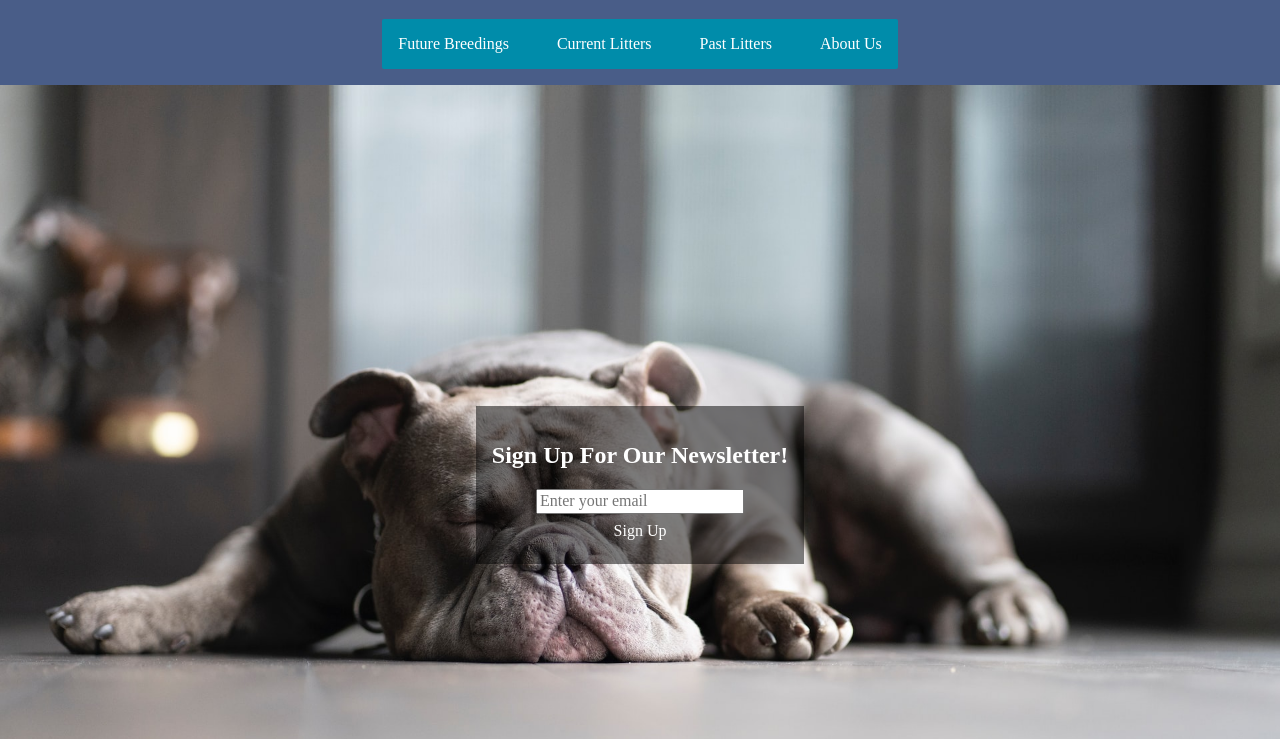
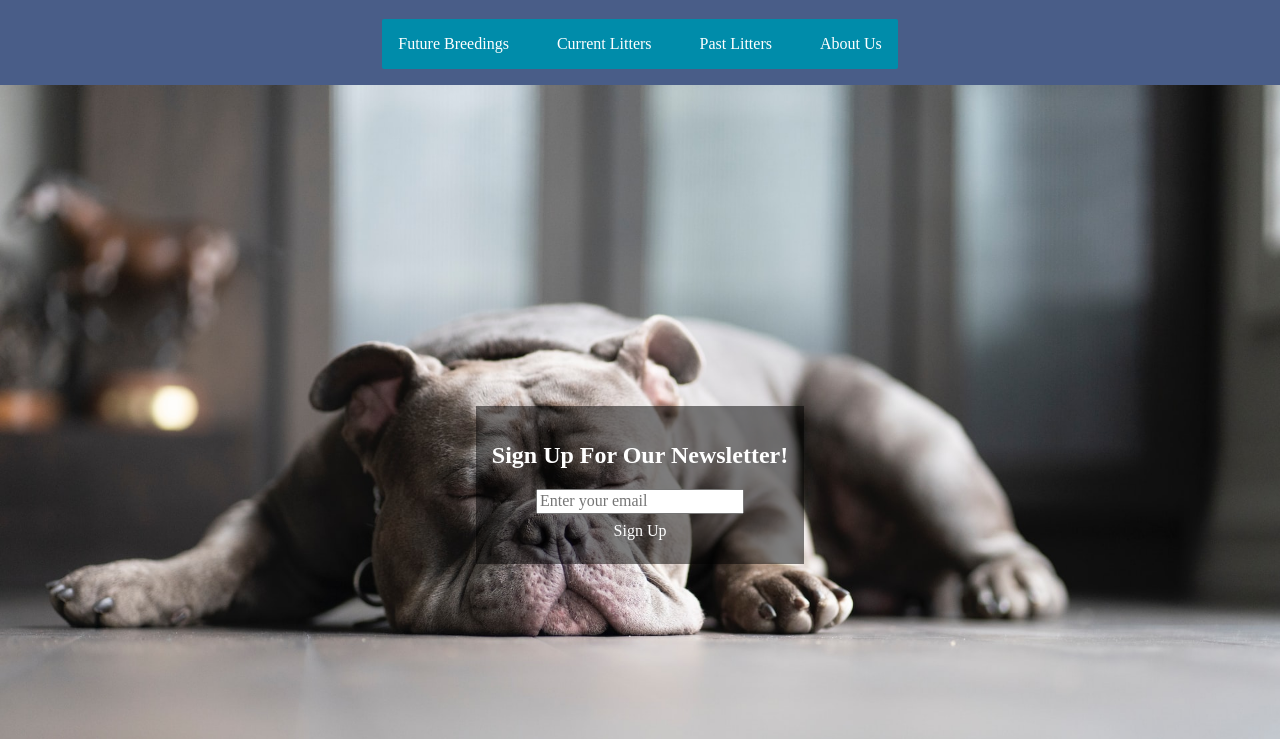
Before and after one commit to dreidoe/Businessletter, a website: page index.html in a window 1280 px wide. Shown: the part 61-800 px from the top of the page. Drawn offline with nearby package versions, Linux system fonts and the light colour scheme.

Commit message:
background image centered

```diff
--- a/style.css
+++ b/style.css
@@ -94,7 +94,7 @@ a{text-decoration: none;
 #hero {
   background-image: url(./bgpic.jpg);
   background-size: cover;
-  background-position: cover;
+  background-position: center;
   height: 100vh;
 
 
```
